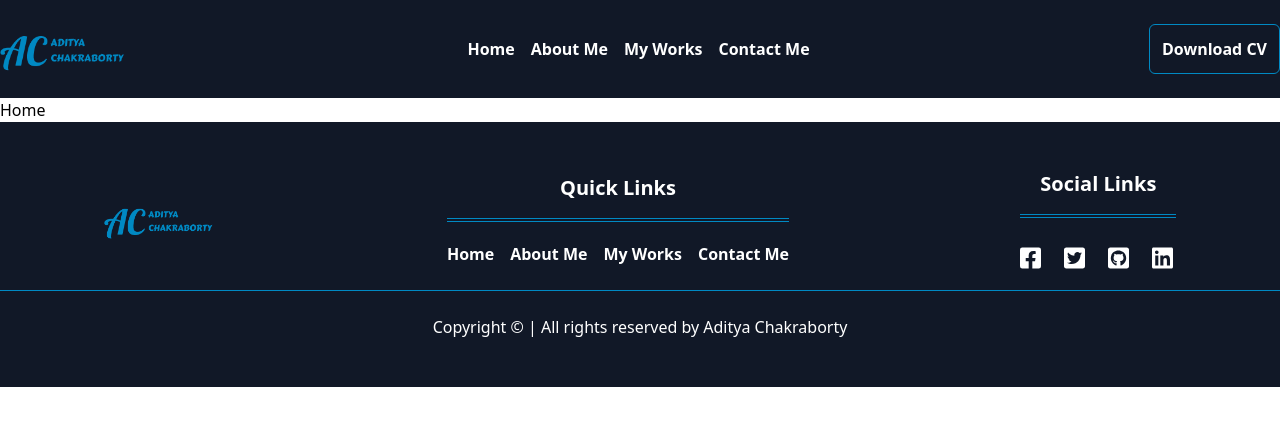
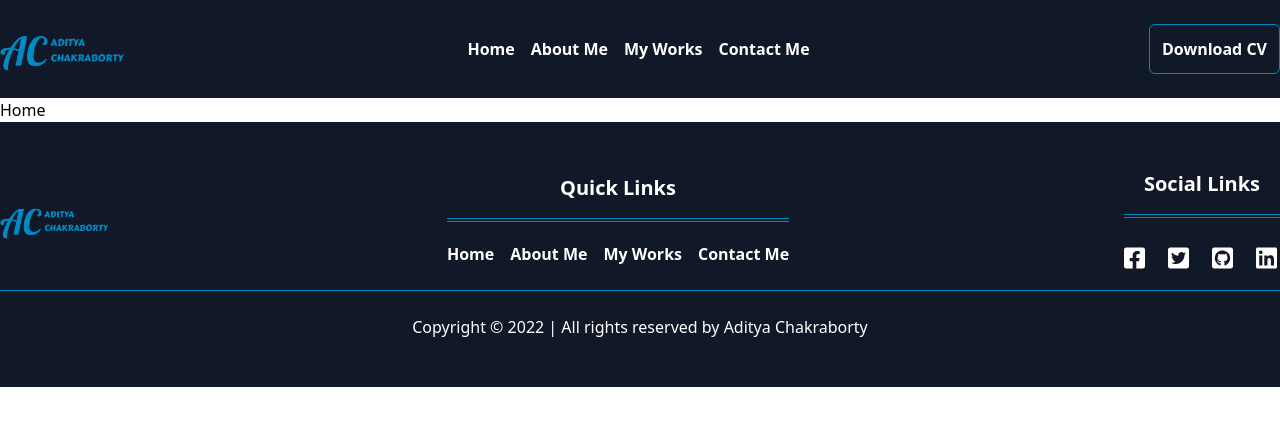
Before and after one commit to adityackr/ac-portfolio, a React (Create React App) app: page / in a window 1280 px wide. Shown: the top 426 px of the page. Built offline with nearby package versions, Linux system fonts and the light colour scheme.

Commit message:
feat: add copyright year

```diff
--- a/src/components/layout/Layout.jsx
+++ b/src/components/layout/Layout.jsx
@@ -29,7 +29,7 @@ const Layout = ({ children }) => {
 			<main>{children}</main>
 
 			<footer className="bg-[#111827] text-white py-12">
-				<div className="container mx-auto flex flex-col md:flex-row gap-6 justify-around items-center border-b pb-5 border-[#0089C3]">
+				<div className="container mx-auto flex flex-col md:flex-row gap-6 justify-between items-center border-b pb-5 border-[#0089C3]">
 					<div>
 						<img className="w-28" src={logo} alt="AC" />
 					</div>
@@ -52,7 +52,8 @@ const Layout = ({ children }) => {
 
 				<div>
 					<p className="text-center mt-6">
-						Copyright &copy; | All rights reserved by Aditya Chakraborty{' '}
+						Copyright &copy; {new Date().getFullYear()} | All rights reserved by
+						Aditya Chakraborty{' '}
 					</p>
 				</div>
 			</footer>
```
